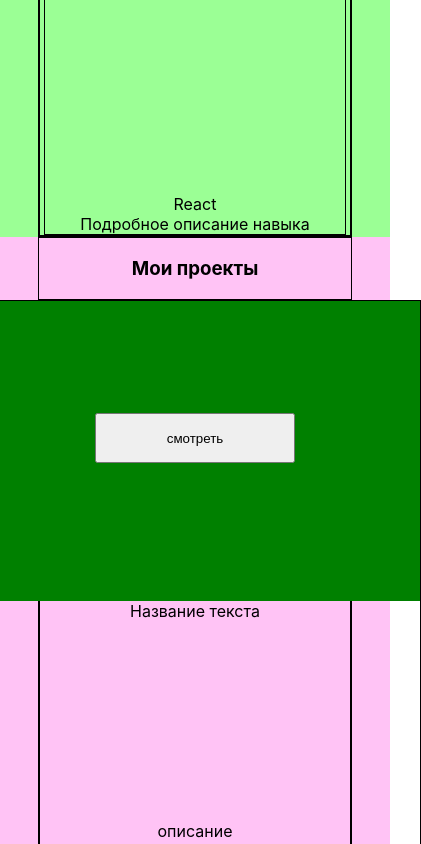
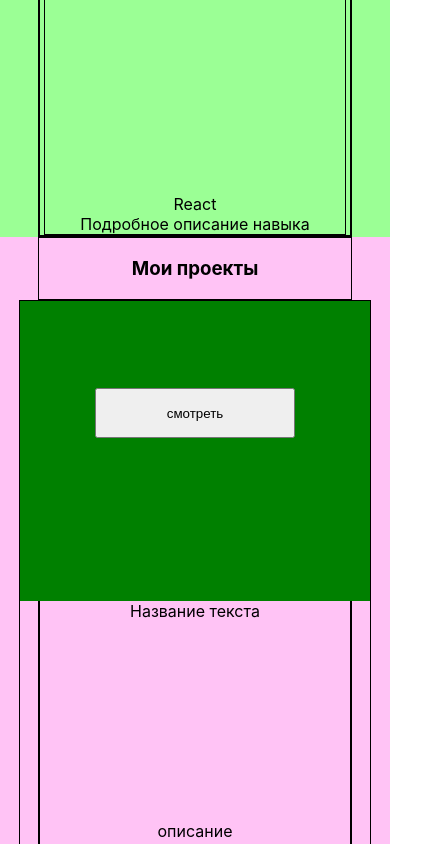
Before and after one commit to ivan-piminov/portfolio, a React (Create React App) app: page / in a window 390 px wide. Shown: the part 2249-3093 px from the top of the page, 421 px wide, since content can reach past the window. Built offline with nearby package versions, Linux system fonts and the light colour scheme.

Commit message:
add adaptive layout

```diff
--- a/src/components/Projects/Project/Project.module.css
+++ b/src/components/Projects/Project/Project.module.css
@@ -1,8 +1,10 @@
-.project{
+@media (min-width: 768px) {
+  .project {
     border: 1px solid;
     width: 450px;
   }
-.forButtonArea{
+
+  .forButtonArea {
     height: 300px;
     background-color: green;
   }
@@ -12,6 +14,33 @@
     width: 200px;
     height: 50px;
   }
-.description{
+
+  .description {
     margin-top: 200px;
   }
+}
+
+@media (min-width: 360px) and (max-width: 767px){
+  .project {
+    border: 1px solid;
+    width: 350px;
+  }
+
+  .forButtonArea {
+    height: 300px;
+    background-color: green;
+  }
+
+  .forButtonArea button {
+    margin-top: 25%;
+    width: 200px;
+    height: 50px;
+  }
+
+  .description {
+    margin-top: 200px;
+  }
+
+
+
+}
```
Lines whose indentation alone changed are shown as unchanged.
